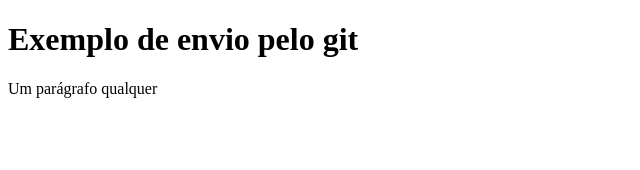
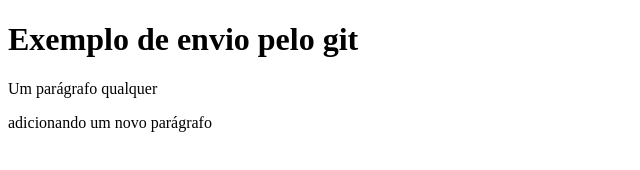
Before and after one commit to yGuilhermeGutierrez/teste2Cturma, a plain HTML site: page index.html in a window 1280 px wide. Shown: the whole page, without its empty margins (0-640 px from the left). Drawn offline with Linux system fonts and the light colour scheme.

Commit message:
Adicionado um novo parágrafo

```diff
--- a/index.html
+++ b/index.html
@@ -10,6 +10,7 @@
 
     <h1>Exemplo de envio pelo git</h1>
     <p>Um parágrafo qualquer</p>
+    <p>adicionando um novo parágrafo</p>
 
 </body>
 </html>
```
